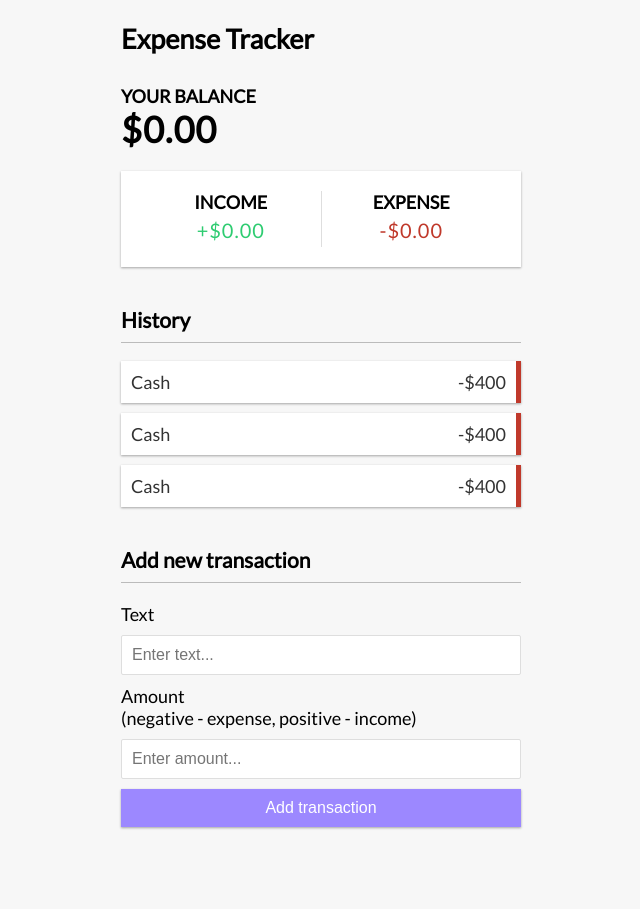
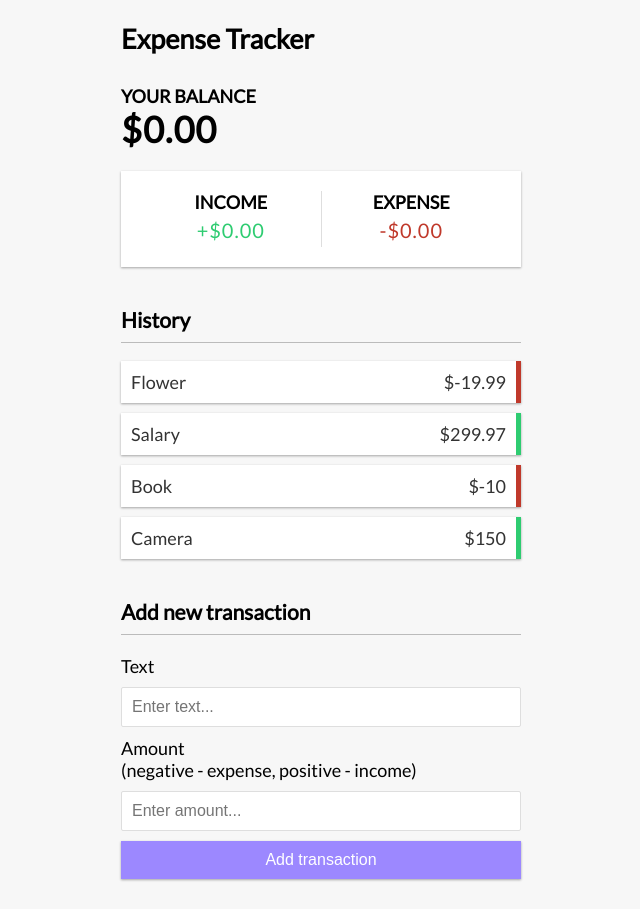
Before and after one commit to bizhan01/Vue-Expense-Tracker, a Vue app: page / in a window 1280 px wide. Shown: the whole page, without its empty margins (319-959 px from the left). Before the commit the page ends 857 px from the top, so only its background shows below. Built offline with nearby package versions, Linux system fonts and the light colour scheme.

Commit message:
Daynamic Transaction List

```diff
--- a/src/components/TransactionList.vue
+++ b/src/components/TransactionList.vue
@@ -1,17 +1,28 @@
-<script setup>
+<script>
+export default {
+  data() {
+    return {
+       transactions: [
+          { id: 1, text: 'Flower', amount: -19.99 },
+          { id: 2, text: 'Salary', amount: 299.97 },
+          { id: 3, text: 'Book', amount: -10 },
+          { id: 4, text: 'Camera', amount: 150 },
+       ],
+    };
+  },
+};
 </script>
 
 <template>
     <h3>History</h3>
       <ul id="list" class="list">
-        <li class="minus">
-          Cash <span>-$400</span><button class="delete-btn">x</button>
-        </li>
-        <li class="minus">
-          Cash <span>-$400</span><button class="delete-btn">x</button>
-        </li>
-        <li class="minus">
-          Cash <span>-$400</span><button class="delete-btn">x</button>
+        <li
+            v-for="transaction in transactions"
+            :key="transaction.id"
+            :class="transaction.amount < 0 ? 'minus' : 'plus'"
+          >
+          {{ transaction.text }} <span>${{ transaction.amount }}</span
+          ><button class="delete-btn">x</button>
         </li>
       </ul>
 </template>
```
